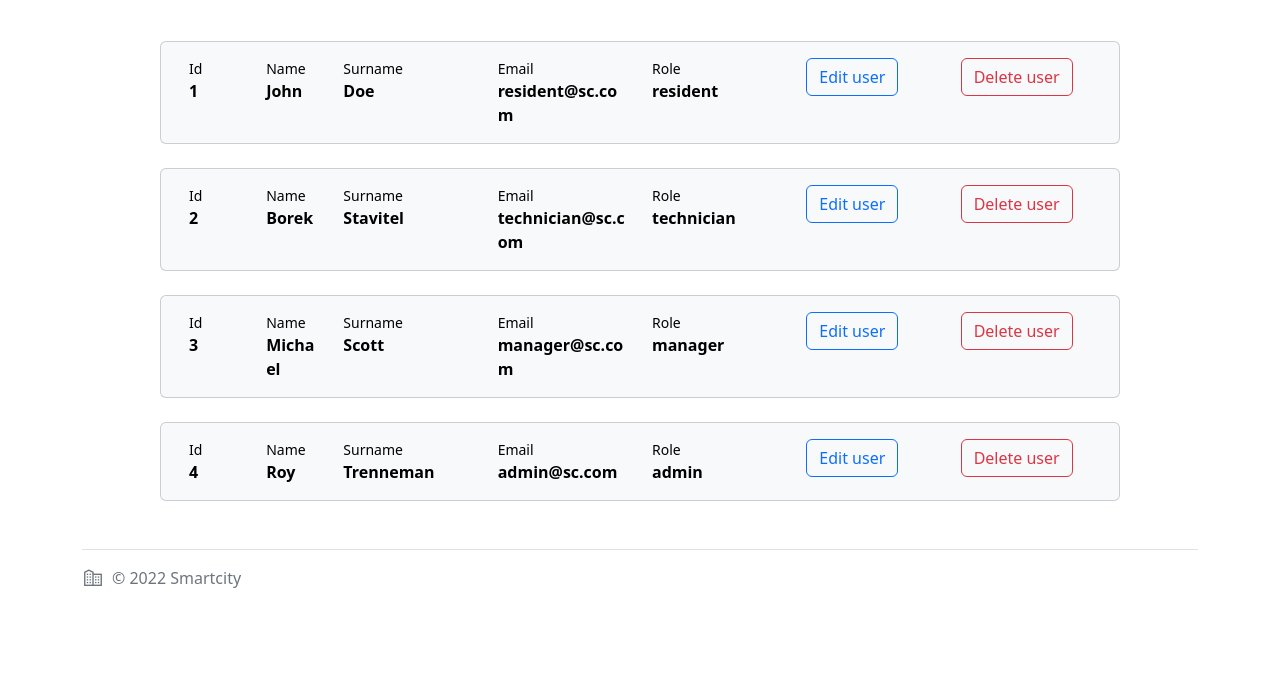
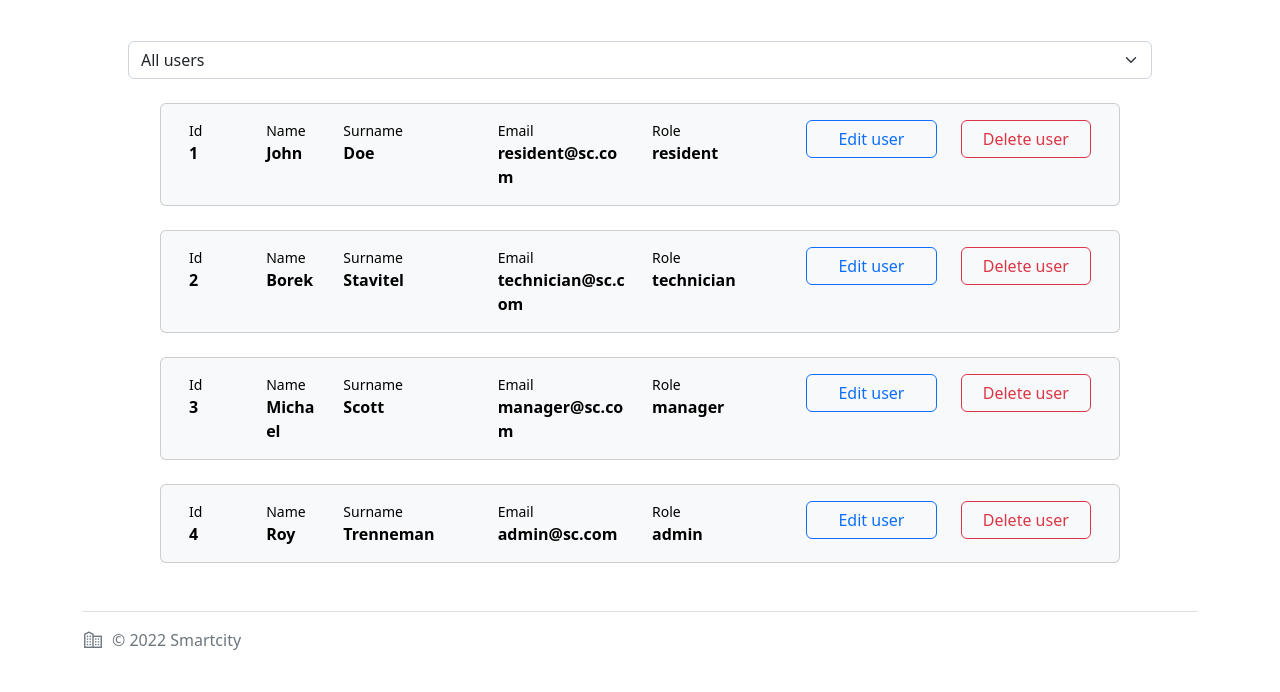
Before and after one commit to IIS-ITU-exceptions/IIS, a Flask app: template smartcity/templates/admin/admin_dashboard.html in a window 1280 px wide. Shown: the part 290-982 px from the top of the page. Before the commit the page ends 878 px from the top, so only its background shows below. Run offline with Flask 2, Linux system fonts and the light colour scheme; the template is opened without the code that fills it: values that come from a table or form of the project are taken from there, others are empty; data comes from the database, SQL or seed files in the repository.

Commit message:
Filtering users on admin's dashboard added. Changed some styles in user cards.

```diff
--- a/smartcity/templates/admin/admin_dashboard.html
+++ b/smartcity/templates/admin/admin_dashboard.html
@@ -9,43 +9,54 @@
         <p>len: {{ x }}</p>
     </div>
     <br>
+    <div class="d-flex justify-content-center align-items-center">
+     <div class="mb-4" style="width: 80%">
+         <select class="form-select" aria-label="Default select example" id="filterUsers">
+            <option value="0" selected>All users</option>
+            <option value="3">Managers</option>
+            <option value="2">Technicians</option>
+            <option value="1">Normal users</option>
+        </select>
+     </div>
 
+    </div>
     {% for user in all_users %}
         {% if not user.id == current_user.id %}
             <div class="d-flex justify-content-center align-items-center">
-                <div class="w-75 card text-black mb-4 bg-light">
+                <div class="w-75 card text-black mb-4 bg-light {{ user.role[0] }}">
                     <div class="card-body">
                         <div class="container">
                             <div class="row">
-                                <div class="col-1">
+                                <div class="col-lg-1 col-md-1">
                                     <div class="text-black-75 small">Id</div>
                                     <div class="text-lg fw-bold">{{ user.id }}</div>
                                 </div>
-                                <div class="col-1">
+                                <div class="col-lg-1 col-md-2">
                                     <div class="text-black-75 small">Name</div>
                                     <div class="text-lg fw-bold">{{ user.name }}</div>
                                 </div>
-                                <div class="col-2">
+                                <div class="col-lg-2 col-md-2">
                                     <div class="text-black-75 small">Surname</div>
                                     <div class="text-lg fw-bold">{{ user.surname }}</div>
                                 </div>
-                                <div class="col-2">
+                                <div class="col-lg-2 col-md-4">
                                     <div class="text-black-75 small">Email</div>
                                     <div class="text-lg fw-bold">{{ user.email }}</div>
                                 </div>
-                                <div class="col-2">
+                                <div class="col-lg-2 col-md-3">
                                     <div class="text-black-75 small">Role</div>
                                     <div class="text-lg fw-bold">{{ user.role[0] }}</div>
                                 </div>
-                                <div class="col-2">
+                                <div class="col-lg-2 col-md-6 col-sm-6 mt-3 mt-lg-0">
                                     <button data-bs-toggle="modal" data-bs-target="#editUserModal{{ user.id }}"
                                             type="submit"
-                                            class="btn btn-outline-primary" id="{{ user.id }}">Edit user
+                                            class="btn btn-outline-primary" id="{{ user.id }}" style="width: 100%">
+                                        Edit user
                                     </button>
                                 </div>
-                                <div class="col-2">
-                                    <button type="submit" class="btn btn-outline-danger" id="{{ user.id }}">Delete
-                                        user
+                                <div class="col-lg-2 col-md-6 col-sm-6 mt-3 mt-lg-0">
+                                    <button type="submit" class="btn btn-outline-danger" id="{{ user.id }}"
+                                            style="width: 100%">Delete user
                                     </button>
                                 </div>
                             </div>
@@ -112,6 +123,29 @@
 
 {% block js %}
     <script>
+    $(function() {
+    $('#filterUsers').change(function(){
+        if($('#filterUsers').val() == '0') {
+            $('.manager').show();
+            $('.resident').show();
+            $('.technician').show();
+        } else if ($('#filterUsers').val() == '1') {
+            $('.manager').hide();
+            $('.resident').show();
+            $('.technician').hide();
+        } else if ($('#filterUsers').val() == '2') {
+            $('.manager').hide();
+            $('.resident').hide();
+            $('.technician').show();
+        } else if ($('#filterUsers').val() == '3') {
+            $('.manager').show();
+            $('.resident').hide();
+            $('.technician').hide();
+        }
+    });
+});
+
+
         let elements = document.querySelectorAll('.btn-outline-danger');
         let elementsArray = Array.prototype.slice.call(elements);
         elementsArray.forEach(function (element) {
```
Lines whose indentation alone changed are shown as unchanged.
